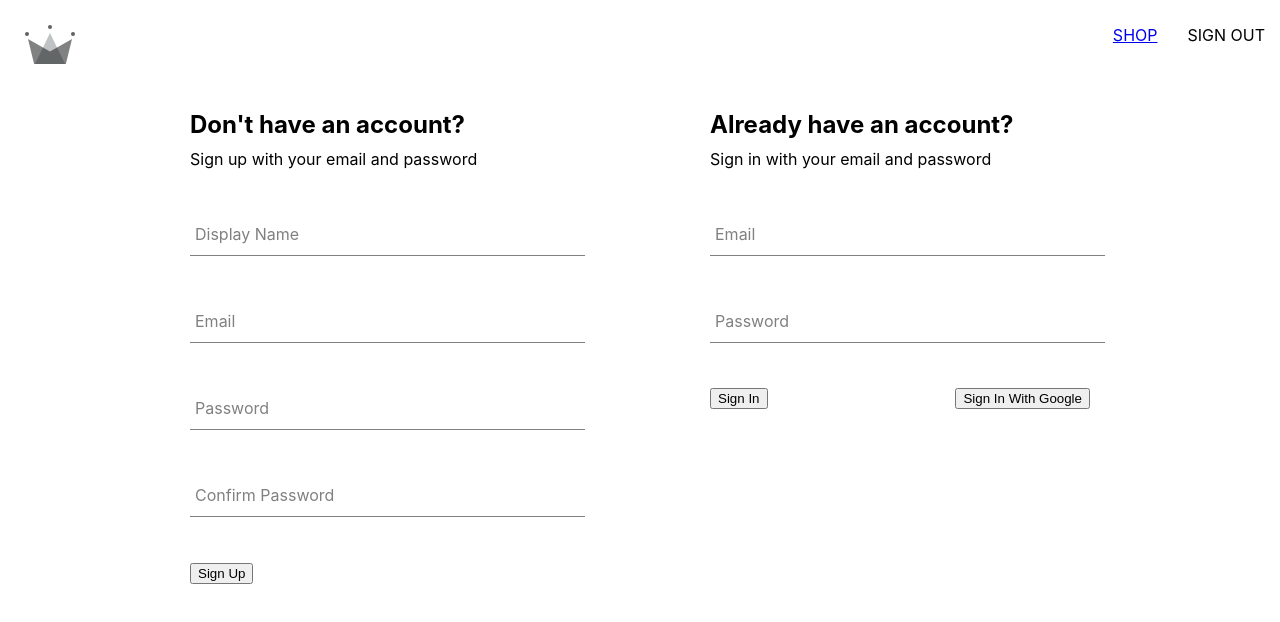
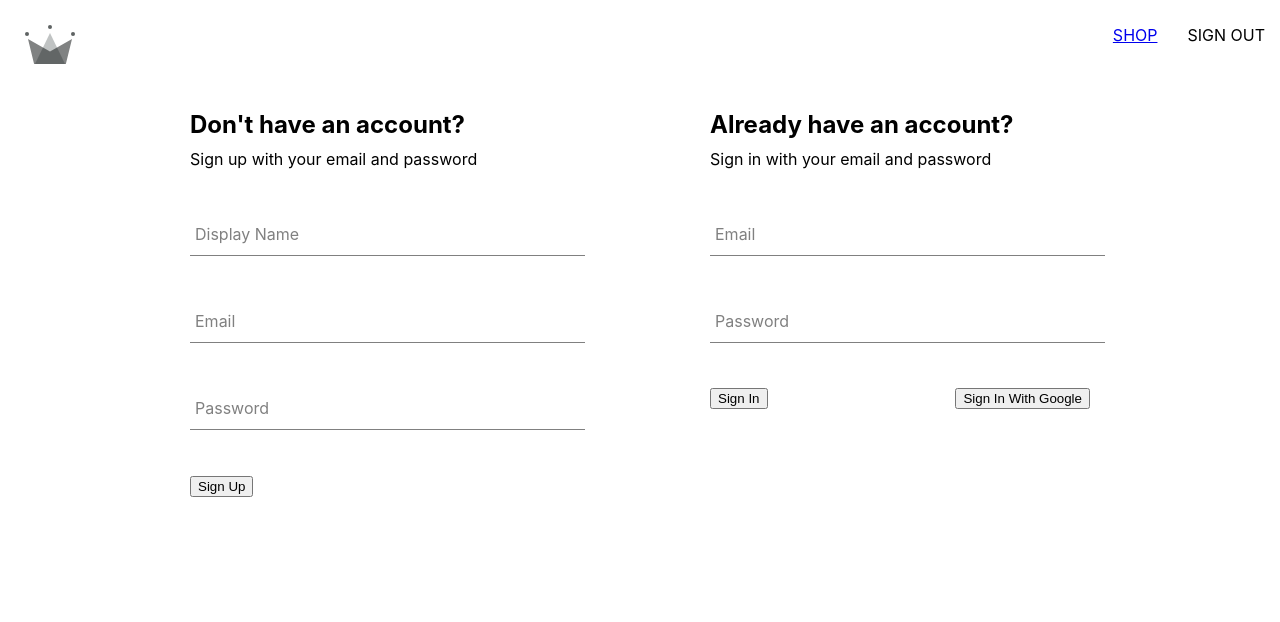
Before and after one commit to Bashsoft707/crown-clothing, a React (Create React App) app: page /authentication in a window 1280 px wide. Shown: the top 622 px of the page. Built offline with nearby package versions, Linux system fonts and the light colour scheme.

Commit message:
user authentication

```diff
--- a/package.json
+++ b/package.json
@@ -3,6 +3,7 @@
   "version": "0.1.0",
   "private": true,
   "dependencies": {
+    "axios": "^0.27.2",
     "cra-template": "1.2.0",
     "node-sass": "^7.0.1",
     "react": "^18.2.0",
--- a/src/components/sign-in/sign-in.component.jsx
+++ b/src/components/sign-in/sign-in.component.jsx
@@ -1,4 +1,5 @@
 import React from "react";
+import axios from "axios";
 import { FormInput } from "../form-input/form-input.component";
 import { SignInContainer, ButtonsContainer } from "./sign-in.styles";
 
@@ -15,9 +16,14 @@ export const SignInForm = () => {
     setFormFields(initialFormFields);
   };
 
-  const handleSubmit = (e) => {
+  const handleSubmit = async (e) => {
     e.preventDefault();
-    console.log(formFields);
+
+    const res = await axios.post(
+      "http://localhost:5000/api/v1/auth/login",
+      formFields
+    );
+    console.log(res);
     resetFormFields();
   };
 
--- a/src/components/sign-up/sign-up.component.jsx
+++ b/src/components/sign-up/sign-up.component.jsx
@@ -1,26 +1,30 @@
 import React from "react";
+import axios from "axios";
 import { FormInput } from "../form-input/form-input.component";
 import { SignUpContainer } from "./sign-up.styles";
 
 const initialFormFields = {
-  displayName: "",
+  name: "",
   email: "",
   password: "",
-  confirmPassword: "",
 };
 
 export const SignUpForm = () => {
   const [formFields, setFormFields] = React.useState(initialFormFields);
-  const { displayName, email, password, confirmPassword } = formFields;
+  const { name, email, password } = formFields;
 
   const resetFormFields = () => {
     setFormFields(initialFormFields);
   };
 
-  const handleSubmit = (e) => {
+  const handleSubmit = async (e) => {
     e.preventDefault();
-    console.log(formFields);
     resetFormFields();
+    const res = await axios.post(
+      "http://localhost:5000/api/v1/auth/register",
+      formFields
+    );
+    console.log(res)
   };
 
   const handleChange = (event) => {
@@ -39,8 +43,8 @@ export const SignUpForm = () => {
           type="text"
           required
           onChange={handleChange}
-          name="displayName"
-          value={displayName}
+          name="name"
+          value={name}
         />
         <FormInput
           label="Email"
@@ -58,14 +62,6 @@ export const SignUpForm = () => {
           name="password"
           value={password}
         />
-        <FormInput
-          label="Confirm Password"
-          type="password"
-          required
-          onChange={handleChange}
-          name="confirmPassword"
-          value={confirmPassword}
-        />
         <button type="submit">Sign Up</button>
       </form>
     </SignUpContainer>
```
Also changed, not shown: 1 other file (tests, documents, lock files or other folders).
